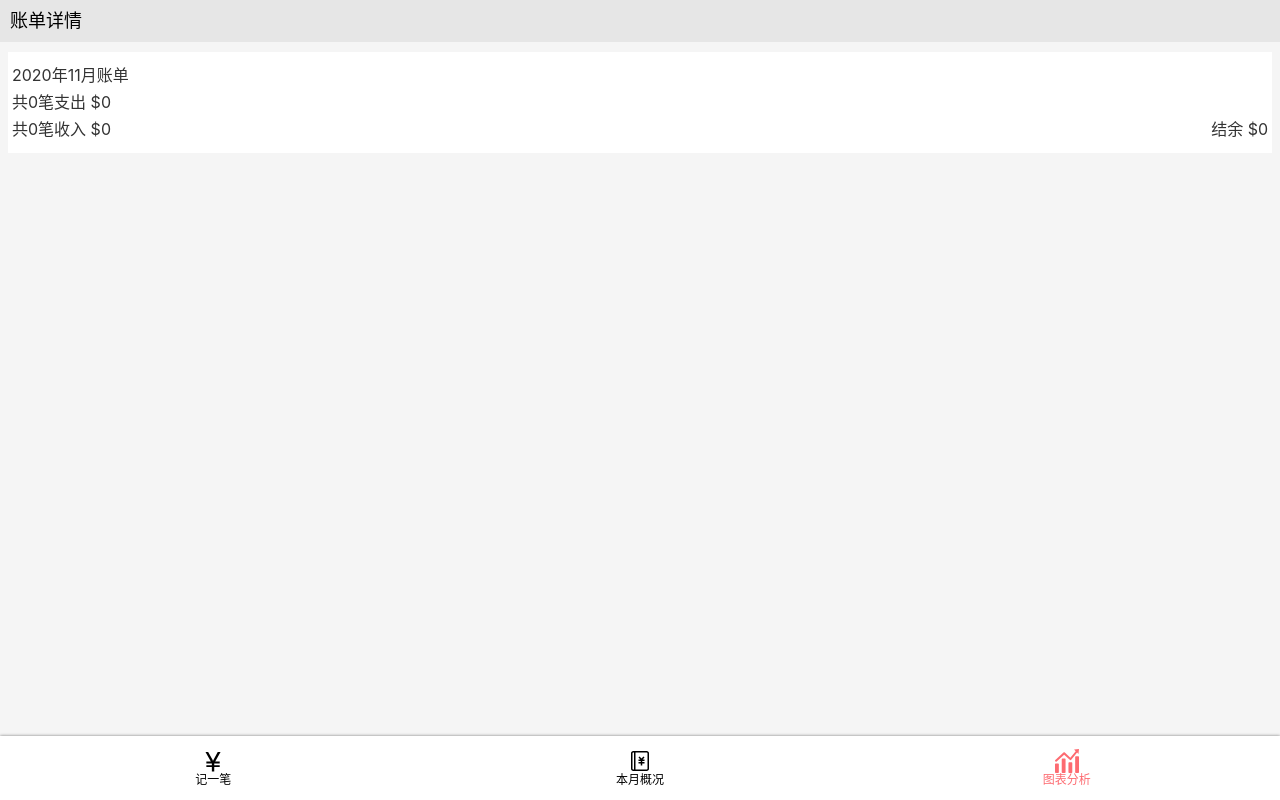
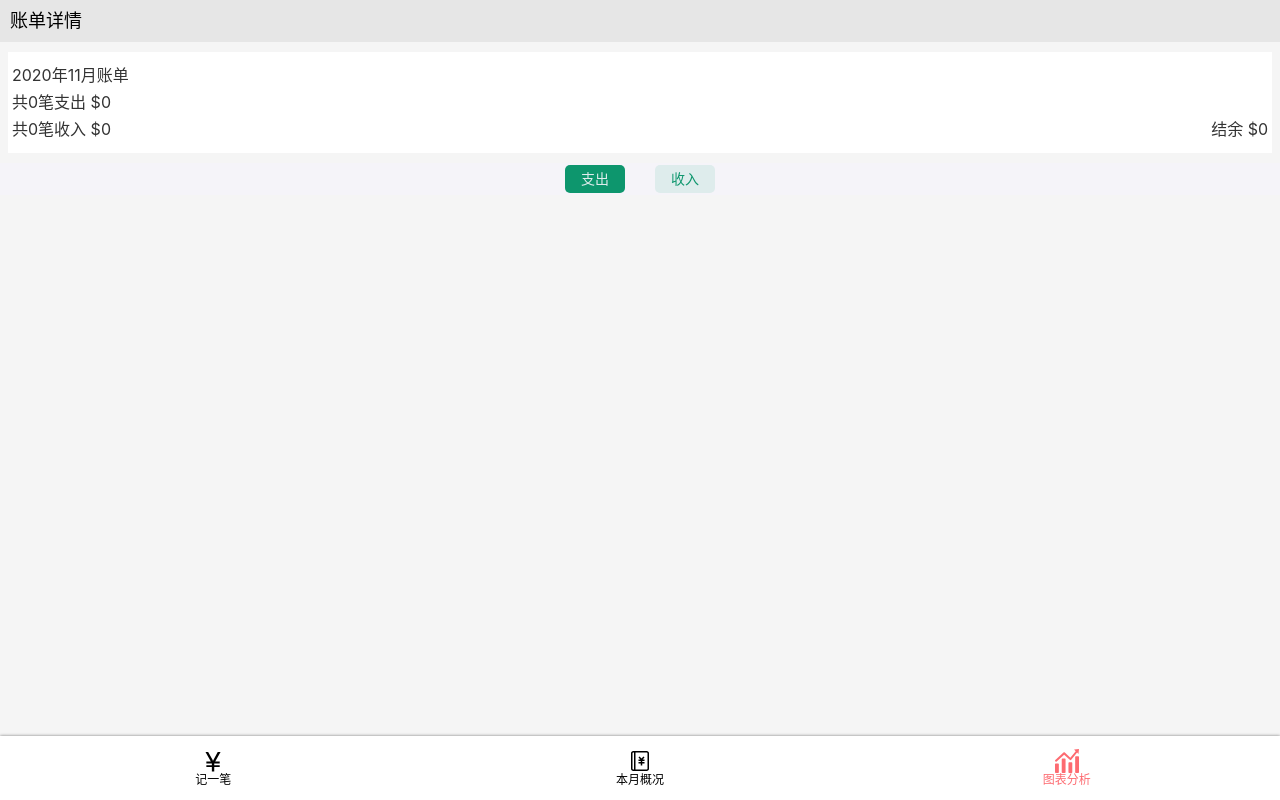
Before and after one commit to Gy-coder/jizhang, a React app: page /chart in a window 1280 px wide. Built offline with nearby package versions, Linux system fonts and the light colour scheme.

Commit message:
复用ChooseType组件 完成Chart的type选择

```diff
--- /dev/null
+++ b/src/component/Common/ChooseType.tsx
@@ -0,0 +1,26 @@
+import React from 'react';
+import styled from 'styled-components';
+
+
+
+type Props = {
+  type: ('-' | '+')
+  onChange: (type: ('-' | '+')) => void
+}
+const ChooseType: React.FC<Props> = (props: Props) => {
+  return (
+    <>
+      <li className={props.type === '-' ? 'select' : ''}
+          onClick={() => props.onChange('-')}
+      >支出
+      </li>
+      <li className={props.type === '+' ? 'select' : ''}
+          onClick={() => props.onChange('+')}
+      >收入
+      </li>
+    </>
+  );
+};
+
+
+export {ChooseType};
--- a/src/component/Money/ChooseType.tsx
+++ /dev/null
@@ -1,51 +0,0 @@
-import React from 'react';
-import styled from 'styled-components';
-
-
-const ChooseTypeWrapper = styled.ol`
-  display: flex;
-  flex-direction: row;
-  background:#e8e8e8;
-  justify-content: center;
-  > li{
-    width: 10%;
-    height:48px;
-    display:flex;
-    justify-content: center;
-    align-items: center;
-    font-size:18px;
-    margin:0 15px;
-    position: relative;
-    &.select::after{
-      content: '';
-      background: #333;
-      width: 100%;
-      height: 4px;
-      position:absolute;
-      bottom: 0;
-      left:0;
-    }
-  }
-`;
-
-type Props = {
-  type: ('-' | '+')
-  onChange: (type: ('-' | '+')) => void
-}
-const ChooseType: React.FC<Props> = (props: Props) => {
-  return (
-    <ChooseTypeWrapper>
-      <li className={props.type === '-' ? 'select' : ''}
-          onClick={() => props.onChange('-')}
-      >支出
-      </li>
-      <li className={props.type === '+' ? 'select' : ''}
-          onClick={() => props.onChange('+')}
-      >收入
-      </li>
-    </ChooseTypeWrapper>
-  );
-};
-
-
-export {ChooseType};
--- a/src/views/Chart.tsx
+++ b/src/views/Chart.tsx
@@ -4,9 +4,35 @@ import {HeadComponent} from '../component/Common/HeadComponent';
 import {Summary} from '../component/Chart/Summary';
 import {sumCalculate} from '../lib/sumCalculate';
 import {useRecordList} from '../hooks/useRecordList';
+import {ChooseType} from '../component/Common/ChooseType';
+import styled from 'styled-components';
 
 
+const ChooseTypeWrapper = styled.ol`
+  display: flex;
+  flex-direction: row;
+  background:#f5f4f9;
+  justify-content: center;
+  padding: 2px 0;
+  > li{
+    width: 60px;
+    height: 28px;
+    display:flex;
+    justify-content: center;
+    align-items: center;
+    margin:0 15px;
+    position: relative;
+    border-radius: 5px;
+    font-size: 14px;
+    background: #deecec;
+    color:#0d966d;
+    &.select{
+      background: #0d966d;
+      color:#deecec;
+    }
+  }
 
+`;
 const Chart: React.FC = () => {
   const {recordList} = useRecordList();
   const {
@@ -18,7 +44,11 @@ const Chart: React.FC = () => {
   return (
     <Layout>
       <HeadComponent title='账单详情'/>
-      <Summary incomeSum={monthIncomeSum} expenseSum={monthExpenseSum} incomeNum={monthIncomeList.length} expenseNum={monthExpenseList.length}/>
+      <Summary incomeSum={monthIncomeSum} expenseSum={monthExpenseSum} incomeNum={monthIncomeList.length}
+               expenseNum={monthExpenseList.length}/>
+      <ChooseTypeWrapper>
+        <ChooseType type='-' onChange={() => {console.log(1);}}/>
+      </ChooseTypeWrapper>
     </Layout>
   );
 };
--- a/src/views/Money.tsx
+++ b/src/views/Money.tsx
@@ -1,12 +1,40 @@
 import {Layout} from '../component/Layout';
 import React, {useEffect, useState} from 'react';
-import {ChooseType} from '../component/Money/ChooseType';
+import {ChooseType} from '../component/Common/ChooseType';
 import {OutputMoney} from '../component/Money/OutputMoney';
 import {Tags} from '../component/Money/Tags';
 import {Notes} from '../component/Money/Notes';
 import {NumberPad} from '../component/Money/NumberPad';
 import {useRecordItem} from '../hooks/useRecordItem';
 import {useRecordList} from '../hooks/useRecordList';
+import styled from 'styled-components';
+
+
+const ChooseTypeWrapper = styled.ol`
+  display: flex;
+  flex-direction: row;
+  background:#e8e8e8;
+  justify-content: center;
+  > li{
+    width: 10%;
+    height:48px;
+    display:flex;
+    justify-content: center;
+    align-items: center;
+    font-size:18px;
+    margin:0 15px;
+    position: relative;
+    &.select::after{
+      content: '';
+      background: #333;
+      width: 100%;
+      height: 4px;
+      position:absolute;
+      bottom: 0;
+      left:0;
+    }
+  }
+`;
 
 const Money: React.FC = () => {
   const {recordItem, setRecordItem} = useRecordItem();
@@ -17,9 +45,11 @@ const Money: React.FC = () => {
   }, [recordItem.type]);
   return (
     <Layout>
-      <ChooseType type={recordItem.type}
-                  onChange={(type) => setRecordItem({...recordItem, type: type})}
-      />
+      <ChooseTypeWrapper>
+        <ChooseType type={recordItem.type}
+                    onChange={(type) => setRecordItem({...recordItem, type: type})}
+        />
+      </ChooseTypeWrapper>
       <OutputMoney amount={outputMoney}
                    name={recordItem.tag.id}
                    type={recordItem.type}
```
